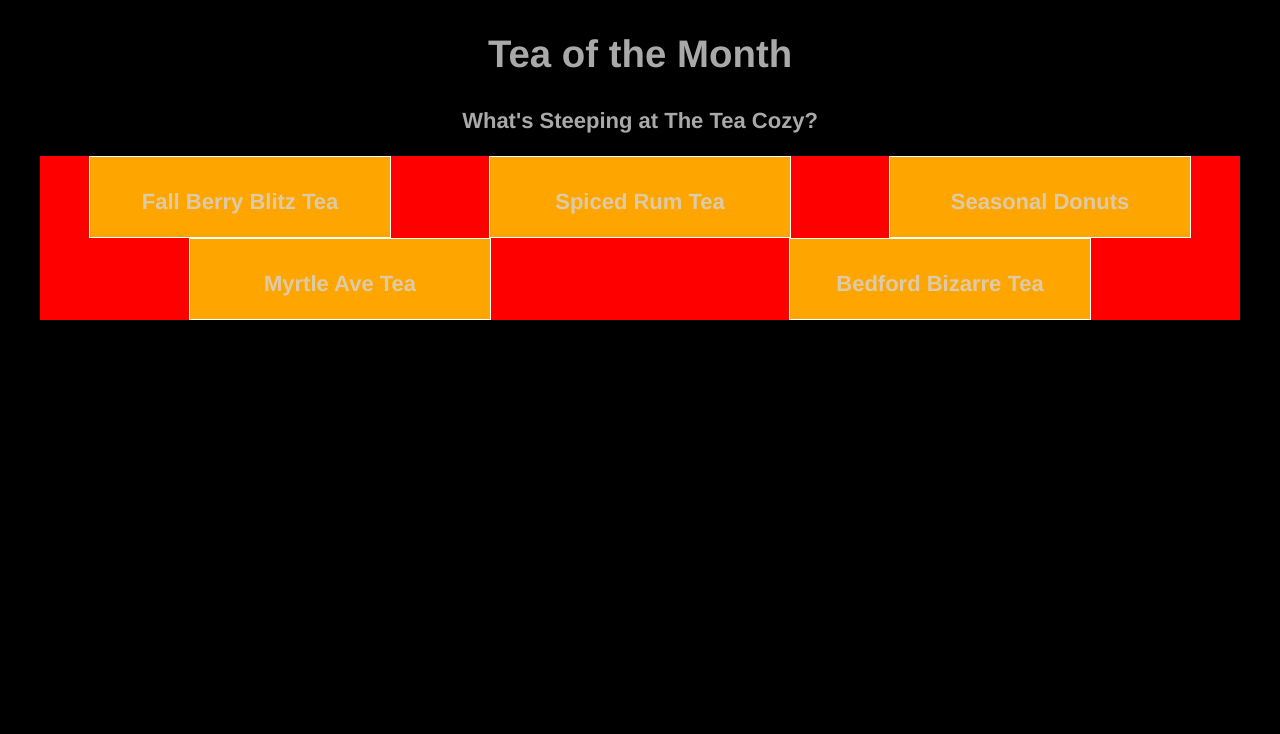
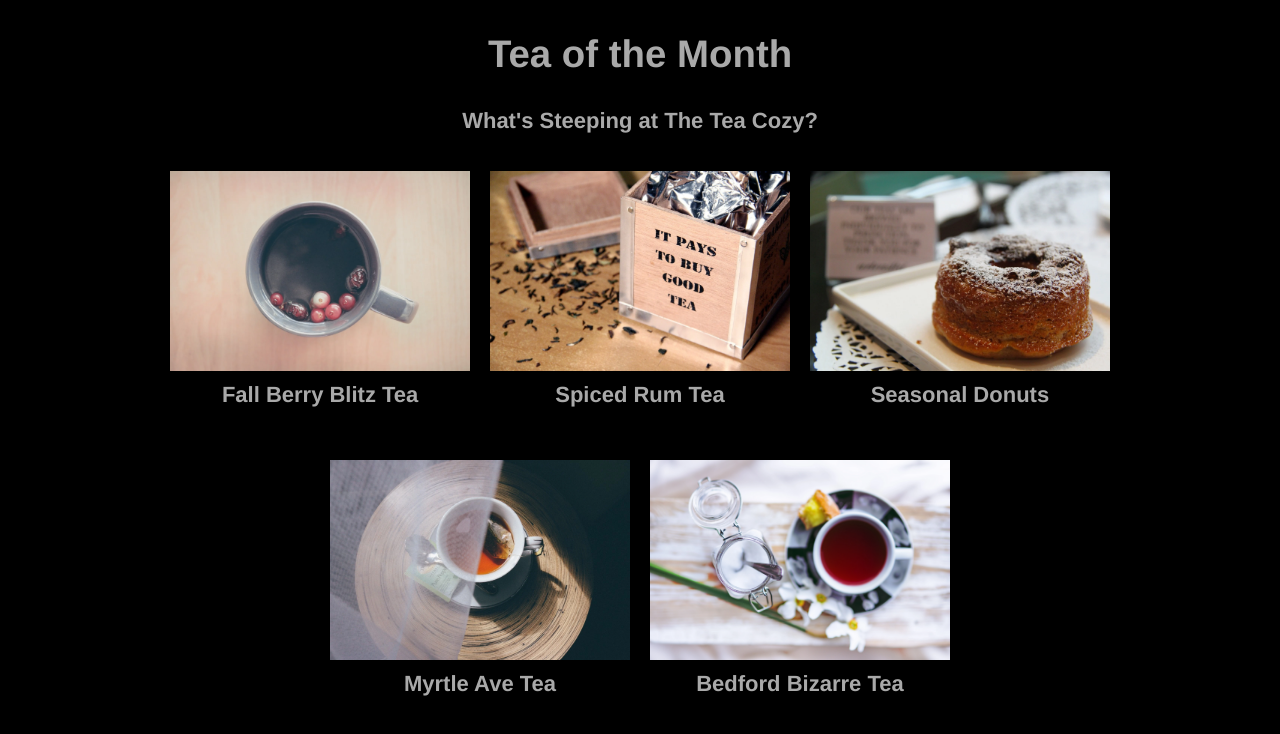
Before and after one commit to 4ntm4n/Tea-cozy, a plain HTML site: page index.html in a window 1280 px wide. Shown: the part 750-1484 px from the top of the page. Before the commit the page ends 1070 px from the top, so only its background shows below. Drawn offline with Linux system fonts and the light colour scheme.

Commit message:
added images to cards and decided to add margin on the sides of the cards instead of using flex properties due to ugly flex-collapse behaviour on screen scaling

```diff
--- a/assets/css/style.css
+++ b/assets/css/style.css
@@ -26,7 +26,10 @@ a {
 
 }
 
+a:hover {
+    color: rgb(97, 97, 97);
 
+}
 
 
 header {
@@ -78,6 +81,7 @@ header {
     width:100%;
     background: black;
     text-align: center;
+
 }
 
 /* Tea of the month */
@@ -85,33 +89,47 @@ header {
 .featured-tea {
     max-width: 1200px;
     margin: auto;
+
 }
 
 .intro {
     text-align: center;
 }
 
-.row {
-    background-color: red;
-
+.cards{
     display: flex;
+    flex-wrap: wrap;
     justify-content: space-around;
-
-    flex-wrap: wrap;
 
 }
 
+.flexbox:before, .flexbox:after  {
+    content: none;
+  }
+
+
+.row {
+    margin: 15px auto;
+    display: flex;
+    flex-wrap: wrap;
+    justify-content: center;
+}
+
+.row-two {
+    margin: 15px auto;
+    display: flex;
+    flex-wrap: wrap;
+    justify-content: center;
+}
+
+
 .card {
-    flex-basis: 300px;
-    background-color: orange;
-    border: 1px solid white;
-    display: inline-flex;
-    flex-direction: column;
-    justify-content: flex-end;
-    align-items: center;
-    flex-shrink: 3;
+    text-align: center;
+    margin: 0 10px;
 }
 
 .card > img {
-    margin-bottom: 10px;
+    max-width:300px;
+    max-height:200px;
+    margin-bottom: -15px;
 }
--- a/index.html
+++ b/index.html
@@ -42,30 +42,33 @@
             <h1>Tea of the Month</h1>
             <p>What's Steeping at The Tea Cozy?</p>
         </div>
+
+        <div class="cards">
             <div class="row">
                 <div class="card">
-                <img src="" alt="">
+                    <img src="assets/img/img-berryblitz.webp" alt="">
                     <p>Fall Berry Blitz Tea</p>
                 </div>
                 <div class="card">
-                <img src="" alt="">
+                    <img src="assets/img/img-spiced-rum.webp" alt="">
                     <p>Spiced Rum Tea</p>
                 </div>
                 <div class="card">
-                <img src="" alt="">
+                    <img src="assets/img/img-donut.webp" alt="">
                     <p>Seasonal Donuts</p>
                 </div>
             </div>
-        <div class="row">
+            <div class="row-two">
                 <div class="card">
-            <img src="" alt="">
+                    <img src="assets/img/img-myrtle-ave.webp" alt="">
                     <p>Myrtle Ave Tea</p>
                 </div>
                 <div class="card">
-            <img src="" alt="">
+                    <img src="assets/img/img-bedford-bizarre.webp" alt="">
                     <p>Bedford Bizarre Tea</p>
                 </div>
-
+            </div>
+        </div>
     </section>
     <section class="locations"></section>
     <footer></footer>
```
Lines whose indentation alone changed are shown as unchanged.
